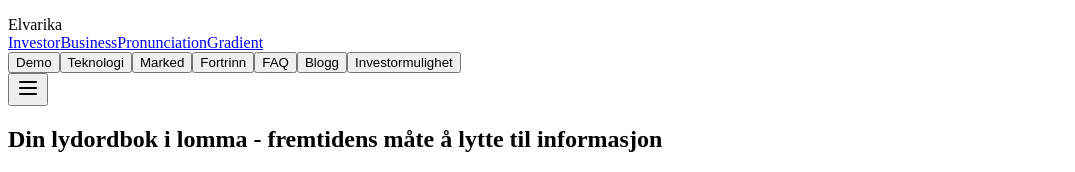
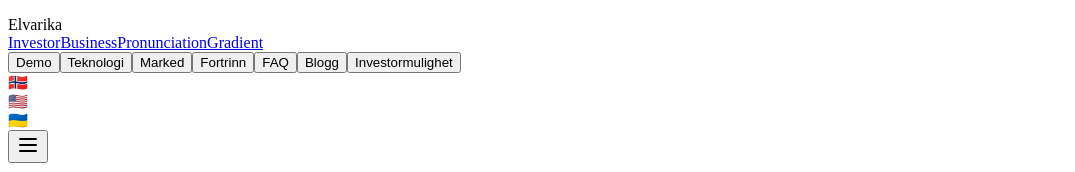
Before and after one commit to SmmShaman/elvarika-pitch, a React (Vite) app in the folder client/: page / in a window 1280 px wide. Shown: the top 172 px of the page, without its empty margins (0-1075 px from the left). Built offline with nearby package versions, Linux system fonts and the light colour scheme.

Commit message:
Restored to 'bd82f52af36a41944e4f14a57776709d446efbcd'
Replit-Restored-To: bd82f52af36a41944e4f14a57776709d446efbcd

```diff
--- a/client/src/components/LanguageSwitcher.tsx
+++ b/client/src/components/LanguageSwitcher.tsx
@@ -19,6 +19,19 @@ export const LanguageSwitcher: React.FC<LanguageSwitcherProps> = ({
 
   return (
     <div className="flex items-center gap-2">
+      {languages.map((lang) => (
+        <div
+          key={lang.code}
+          onClick={() => onLanguageChange(lang.code)}
+          className={`cursor-pointer px-2 py-1 rounded transition-all ${
+            currentLanguage === lang.code
+              ? "bg-[#022f36] text-white"
+              : "text-[#022f36] hover:bg-[#defff0]"
+          }`}
+        >
+          <span className="text-lg">{lang.flag}</span>
+        </div>
+      ))}
     </div>
   );
 };
```
